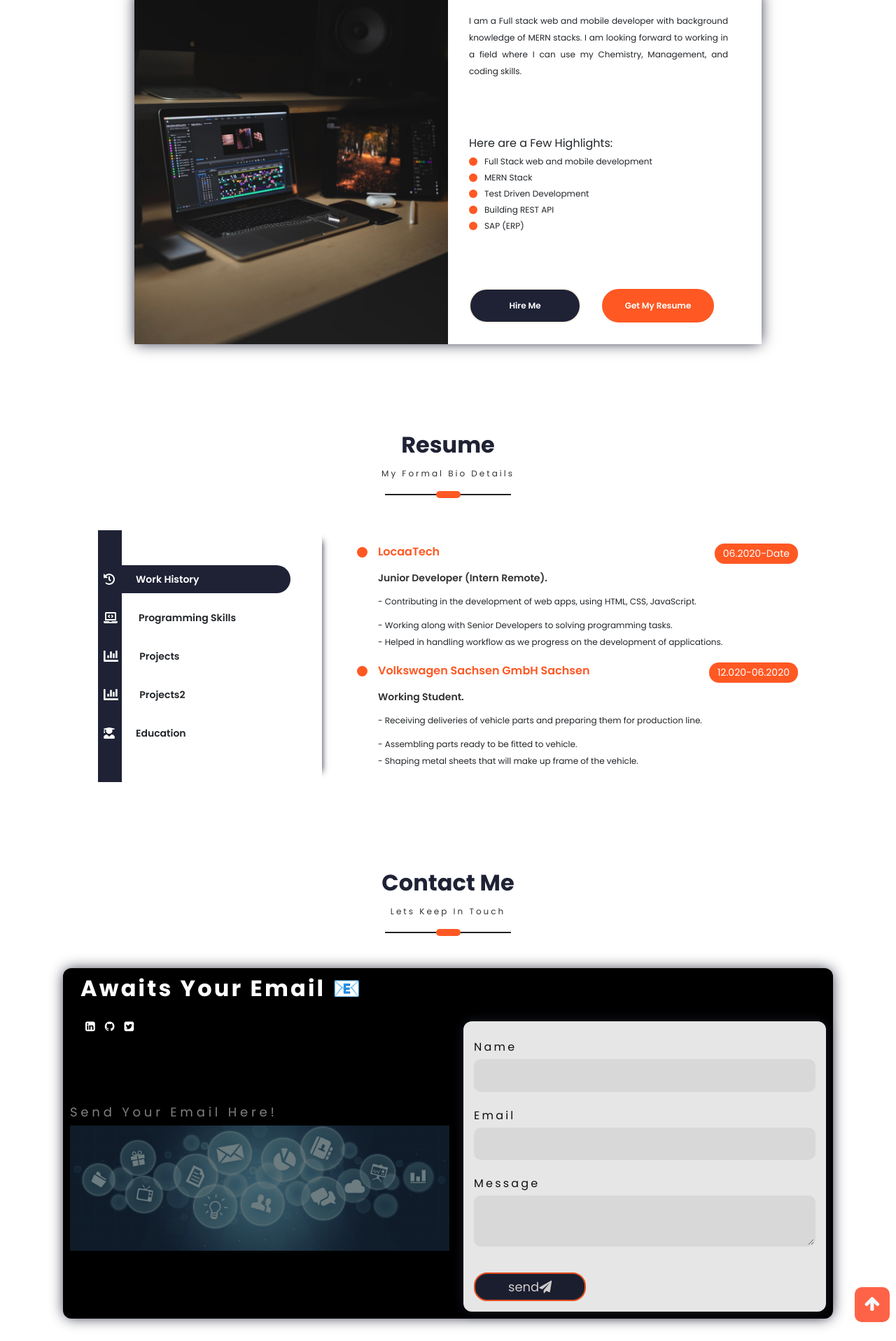
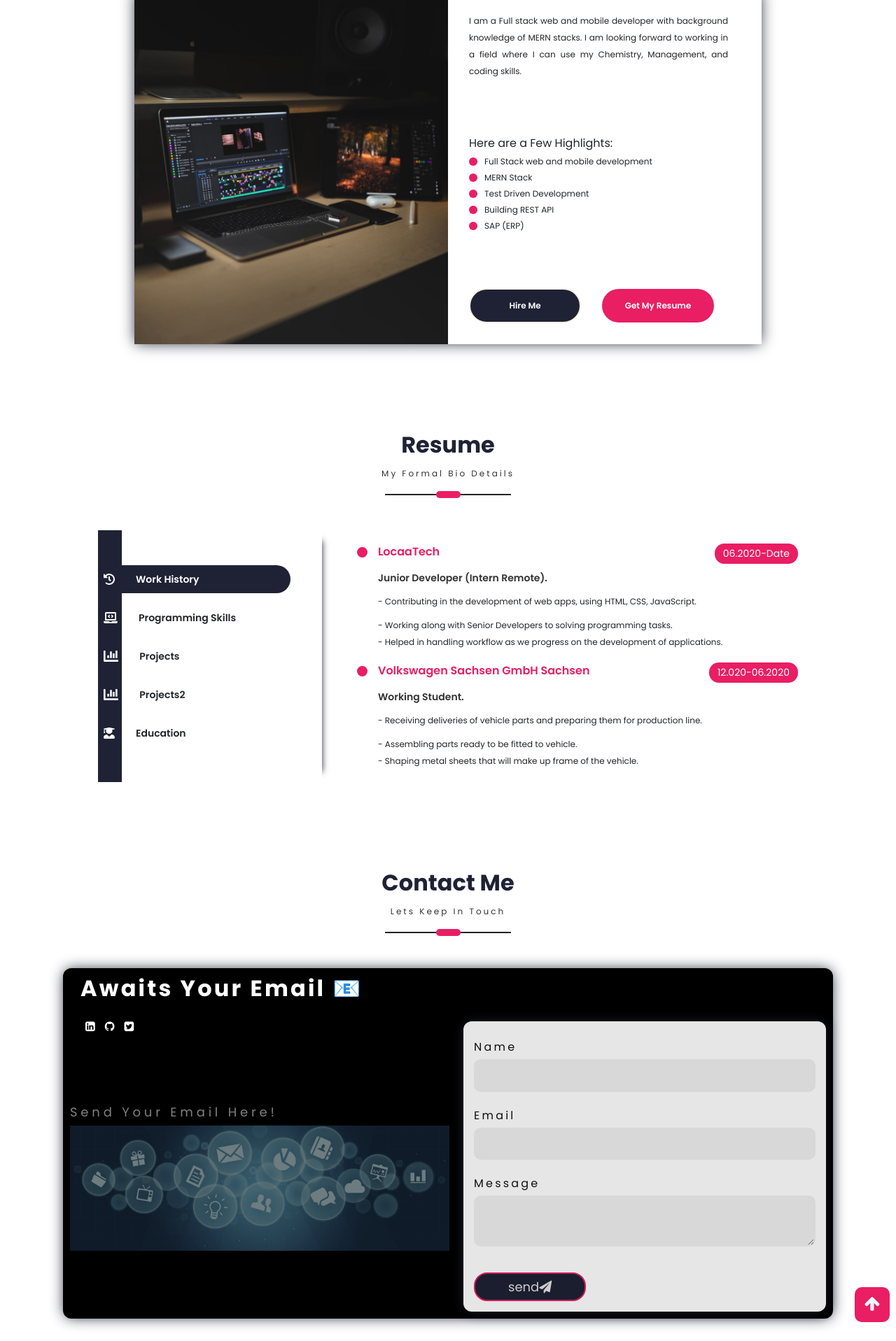
Before and after one commit to ambabasly/Personal_Website, a React (Create React App) app in the folder client/: page / in a window 1280 px wide. Shown: the part 880-2797 px from the top of the page at 70% size. Built offline with nearby package versions, Linux system fonts and the light colour scheme; a web font is replaced by a local one.

Commit message:
correcting some styling

```diff
--- a/client/src/App.css
+++ b/client/src/App.css
@@ -7,7 +7,7 @@
   --sea-green-shadow: rgba(11, 190, 173, 0.4);
   --header-hamburger-background: rgba(11, 190, 173, 0.8);
   --orange: #f57f17;
-  --dark-orange: #ff5823;
+  --dark-orange: #E91E63;
   --orange-shadow: rgba(245, 127, 23, 0.2);
   --white: #ffffff;
   --black: #333333;
--- a/client/src/PortfolioContainer/AboutMe/AboutMe.css
+++ b/client/src/PortfolioContainer/AboutMe/AboutMe.css
@@ -47,7 +47,7 @@
   height: 12px;
   width: 12px;
   margin: 0 10px 0 0;
-  background-color: #ff5823;
+  background-color: #E91E63;
   border-radius: 50%;
 }
 .about-me-options .highlighted-btn {
--- a/client/src/PortfolioContainer/ContactMe/ContactMe.css
+++ b/client/src/PortfolioContainer/ContactMe/ContactMe.css
@@ -65,7 +65,7 @@
 form p {
   text-align: center;
   margin-bottom: 10px;
-  color: #ff5823;
+  color: #E91E63;
   letter-spacing: 0.1rem;
   font-family: "Poppins Bold";
 }
@@ -104,7 +104,7 @@ form button {
   outline: none;
   width: 900px;
   color: rgb(230, 227, 227);
-  border: 2px solid #ff5823;
+  border: 2px solid #E91E63;
   font-size: 12px;
   border-radius: 19px;
   background-color: #1f2235;
--- a/client/src/PortfolioContainer/Home/Profile/Profile.css
+++ b/client/src/PortfolioContainer/Home/Profile/Profile.css
@@ -29,7 +29,7 @@
   color: (--white);
 }
 .highlighted-text {
-  color: #ff5823;
+  color: #E91E63;
 }
 .profile-role-tagline {
   font-size: 19px;
--- a/client/src/PortfolioContainer/Resume/Resume.css
+++ b/client/src/PortfolioContainer/Resume/Resume.css
@@ -127,7 +127,7 @@
   width: 15px;
   top: 5px;
   border-radius: 50%;
-  background-color: #ff5823;
+  background-color: #E91E63;
 }
 
 .resume-sub-heading {
@@ -143,7 +143,7 @@
 }
 
 .heading-date {
-  background-color: #ff5823;
+  background-color: #E91E63;
   padding: 4px 12px;
   font-size: 14px;
   border-radius: 14px;
@@ -169,7 +169,7 @@
   position: relative;
   height: 15px;
   width: 70%;
-  background-color: #ff5823;
+  background-color: #E91E63;
 }
 
 .skill-percentage .active-percentage-bar {
@@ -182,7 +182,7 @@
 .skill-parent span {
   font-family: "Poppins Bold";
   font-size: 16px;
-  color: #ff5823;
+  color: #E91E63;
 }
 
 /* IPAD PRO RESPONSIVENESS */
--- a/client/src/PortfolioContainer/footer/Footer.css
+++ b/client/src/PortfolioContainer/footer/Footer.css
@@ -19,7 +19,7 @@
   height: 50px;
   color: aliceblue;
   font-size: 24px;
-  background-color: tomato;
+  background-color: #E91E63;
   border-radius: 10px;
   border: none;
 }
--- a/client/src/index.css
+++ b/client/src/index.css
@@ -108,7 +108,7 @@ body ::-webkit-scrollbar-thumb {
 
 .primary-btn:hover {
   color: aliceblue;
-  border: 2px solid #ff5823;
+  border: 2px solid #E91E63;
   background-color: #1f2235;
 }
 
@@ -116,7 +116,7 @@ body ::-webkit-scrollbar-thumb {
   color: var(--white);
 
   font-size: 12px;
-  background-color: #ff5823;
+  background-color: #E91E63;
 }
 @media only screen and (max-width: 568px) {
   .highlighted-btn {
```
